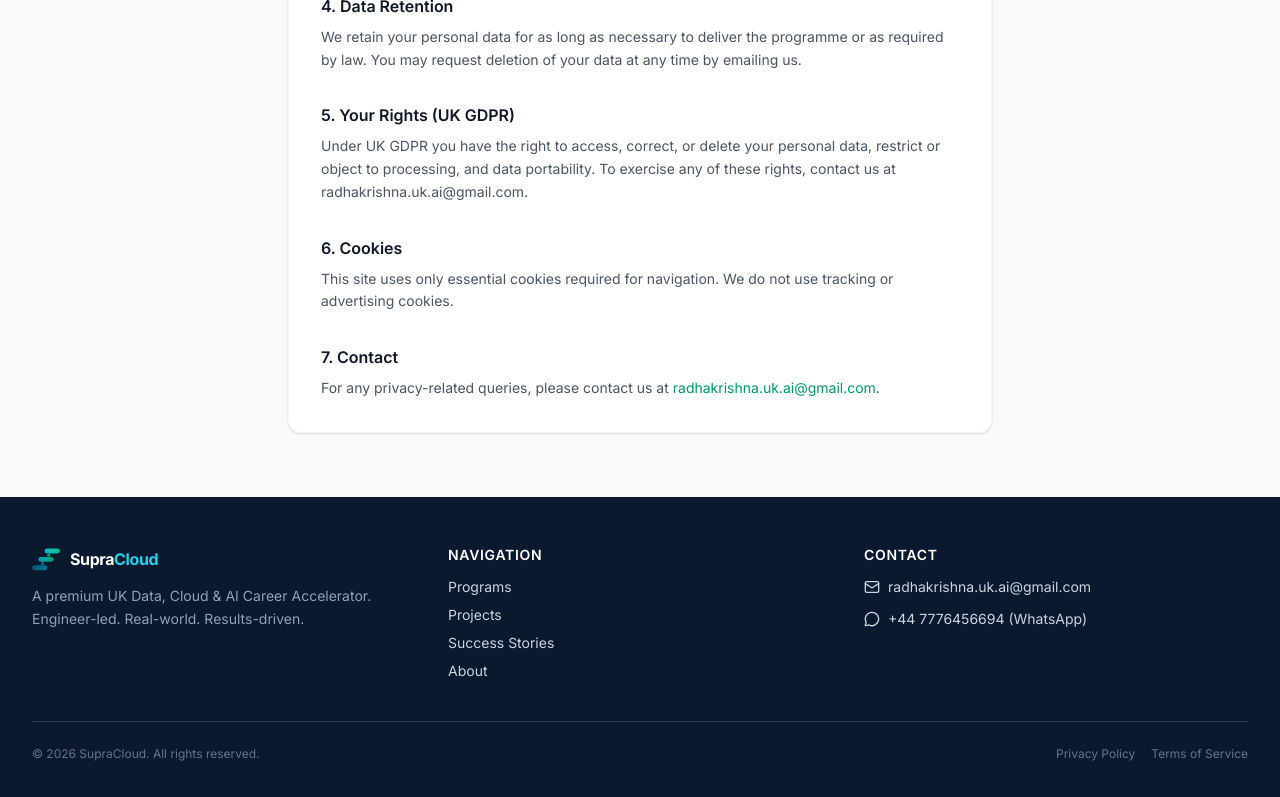
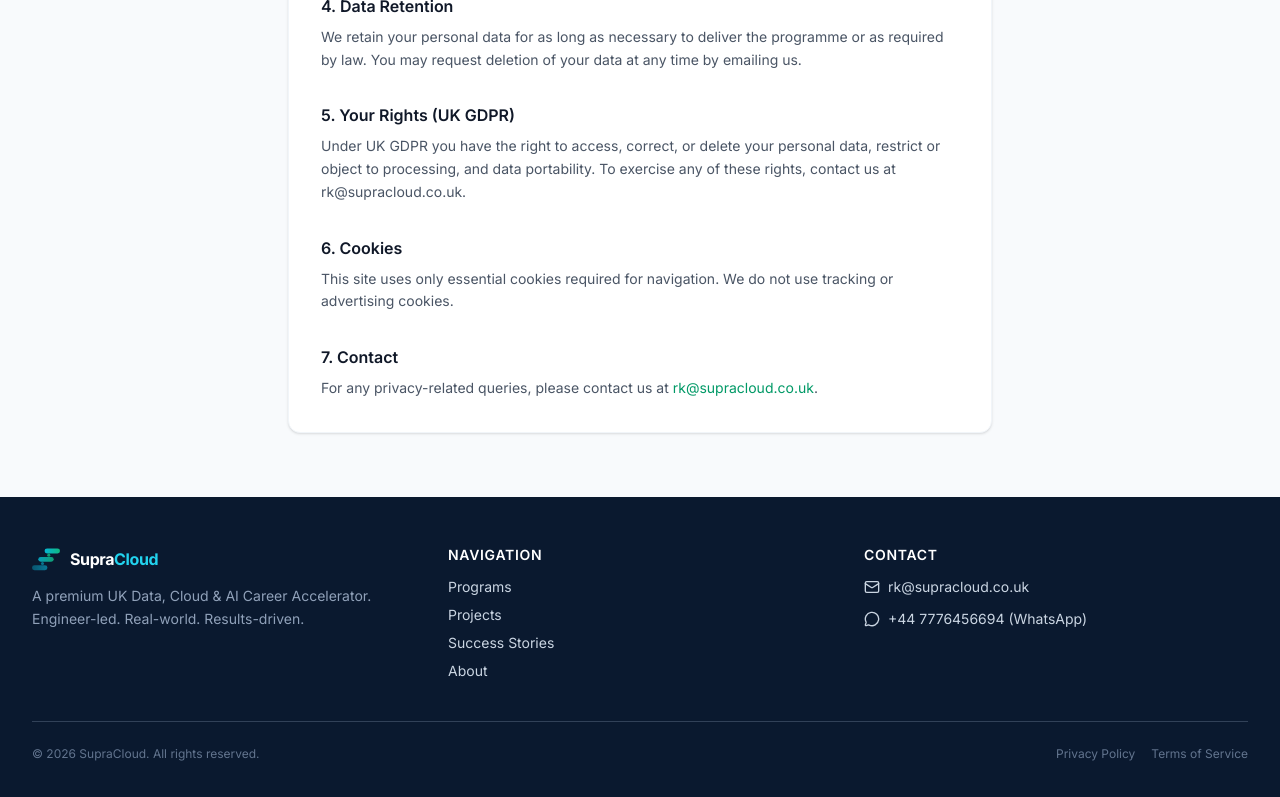
Before and after one commit to Praveenkumar101508/supracloud, a Next.js app: page /privacy in a window 1280 px wide. Shown: the part 668-1465 px from the top of the page. Built offline with nearby package versions, Linux system fonts and the light colour scheme; no server answers.

Commit message:
Replace all contact emails with rk@supracloud.co.uk

```diff
--- a/app/book/page.tsx
+++ b/app/book/page.tsx
@@ -49,11 +49,11 @@ export default function BookPage() {
             <h2 className="text-xl font-bold text-gray-900 mb-4">Prefer to Reach Out Directly?</h2>
             <div className="space-y-3">
               <a
-                href="mailto:radhakrishna.uk.ai@gmail.com"
+                href="mailto:rk@supracloud.co.uk"
                 className="flex items-center gap-3 text-sm text-gray-600 hover:text-emerald-600 transition-colors"
               >
                 <Mail size={16} className="text-emerald-500 shrink-0" />
-                radhakrishna.uk.ai@gmail.com
+                rk@supracloud.co.uk
               </a>
               <a
                 href="https://wa.me/447776456694"
--- a/app/components/Footer.tsx
+++ b/app/components/Footer.tsx
@@ -42,11 +42,11 @@ export default function Footer() {
             <ul className="space-y-3 text-sm">
               <li>
                 <a
-                  href="mailto:radhakrishna.uk.ai@gmail.com"
+                  href="mailto:rk@supracloud.co.uk"
                   className="flex items-center gap-2 hover:text-white transition-colors"
                 >
                   <Mail size={16} />
-                  radhakrishna.uk.ai@gmail.com
+                  rk@supracloud.co.uk
                 </a>
               </li>
               <li>
--- a/app/privacy/page.tsx
+++ b/app/privacy/page.tsx
@@ -10,7 +10,7 @@ export default function PrivacyPage() {
             <h2 className="text-base font-semibold text-gray-900 mb-2">1. Who We Are</h2>
             <p>
               SupraCloud (&ldquo;we&rdquo;, &ldquo;us&rdquo;, &ldquo;our&rdquo;) operates the website and career accelerator programme.
-              Our contact email is radhakrishna.uk.ai@gmail.com.
+              Our contact email is rk@supracloud.co.uk.
             </p>
           </section>
 
@@ -45,7 +45,7 @@ export default function PrivacyPage() {
             <p>
               Under UK GDPR you have the right to access, correct, or delete your personal data, restrict or
               object to processing, and data portability. To exercise any of these rights, contact us at
-              radhakrishna.uk.ai@gmail.com.
+              rk@supracloud.co.uk.
             </p>
           </section>
 
@@ -61,8 +61,8 @@ export default function PrivacyPage() {
             <h2 className="text-base font-semibold text-gray-900 mb-2">7. Contact</h2>
             <p>
               For any privacy-related queries, please contact us at{" "}
-              <a href="mailto:radhakrishna.uk.ai@gmail.com" className="text-emerald-600 hover:underline">
-                radhakrishna.uk.ai@gmail.com
+              <a href="mailto:rk@supracloud.co.uk" className="text-emerald-600 hover:underline">
+                rk@supracloud.co.uk
               </a>.
             </p>
           </section>
--- a/app/terms/page.tsx
+++ b/app/terms/page.tsx
@@ -70,8 +70,8 @@ export default function TermsPage() {
             <h2 className="text-base font-semibold text-gray-900 mb-2">8. Contact</h2>
             <p>
               For any queries regarding these terms, email us at{" "}
-              <a href="mailto:radhakrishna.uk.ai@gmail.com" className="text-emerald-600 hover:underline">
-                radhakrishna.uk.ai@gmail.com
+              <a href="mailto:rk@supracloud.co.uk" className="text-emerald-600 hover:underline">
+                rk@supracloud.co.uk
               </a>.
             </p>
           </section>
```
